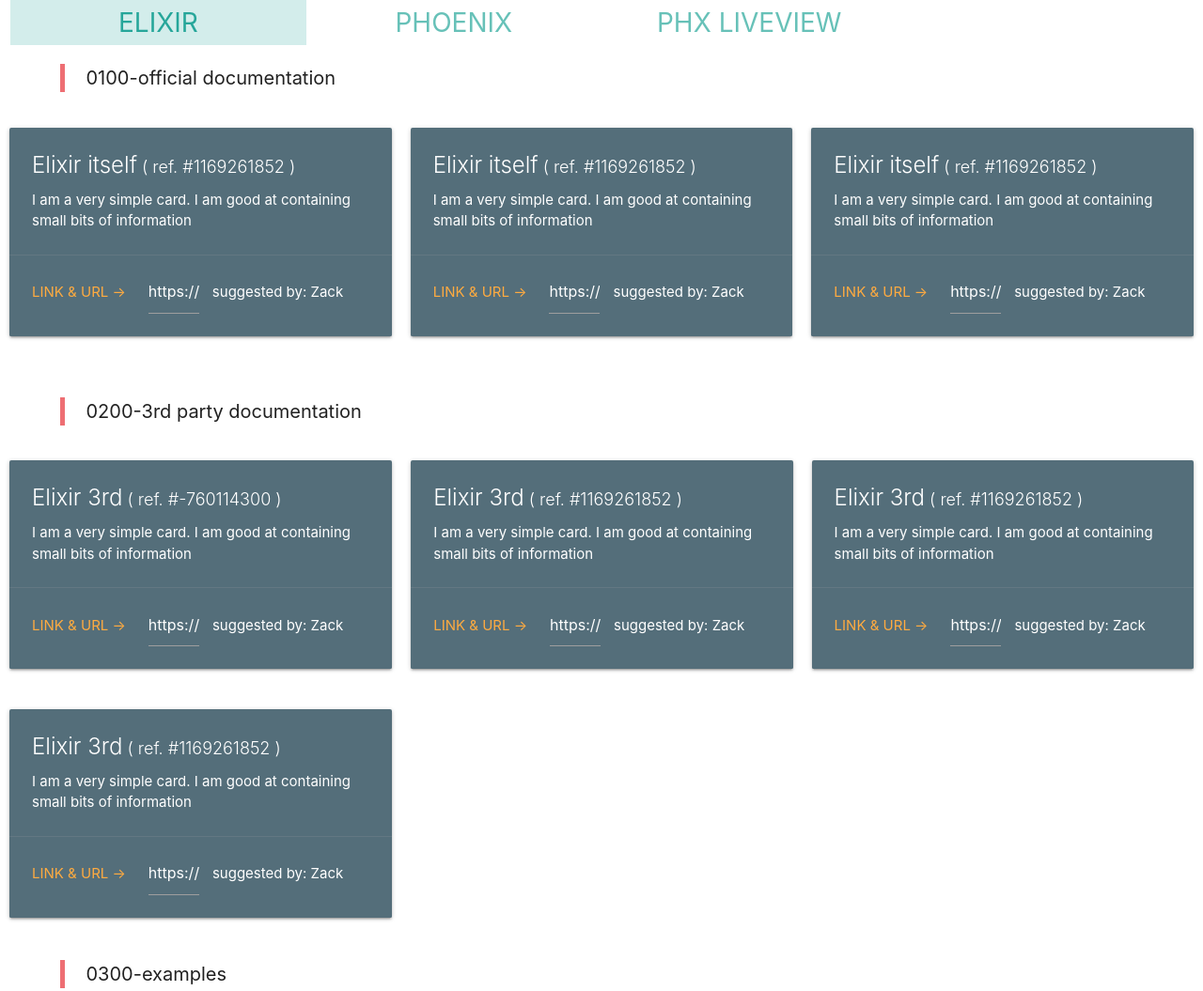
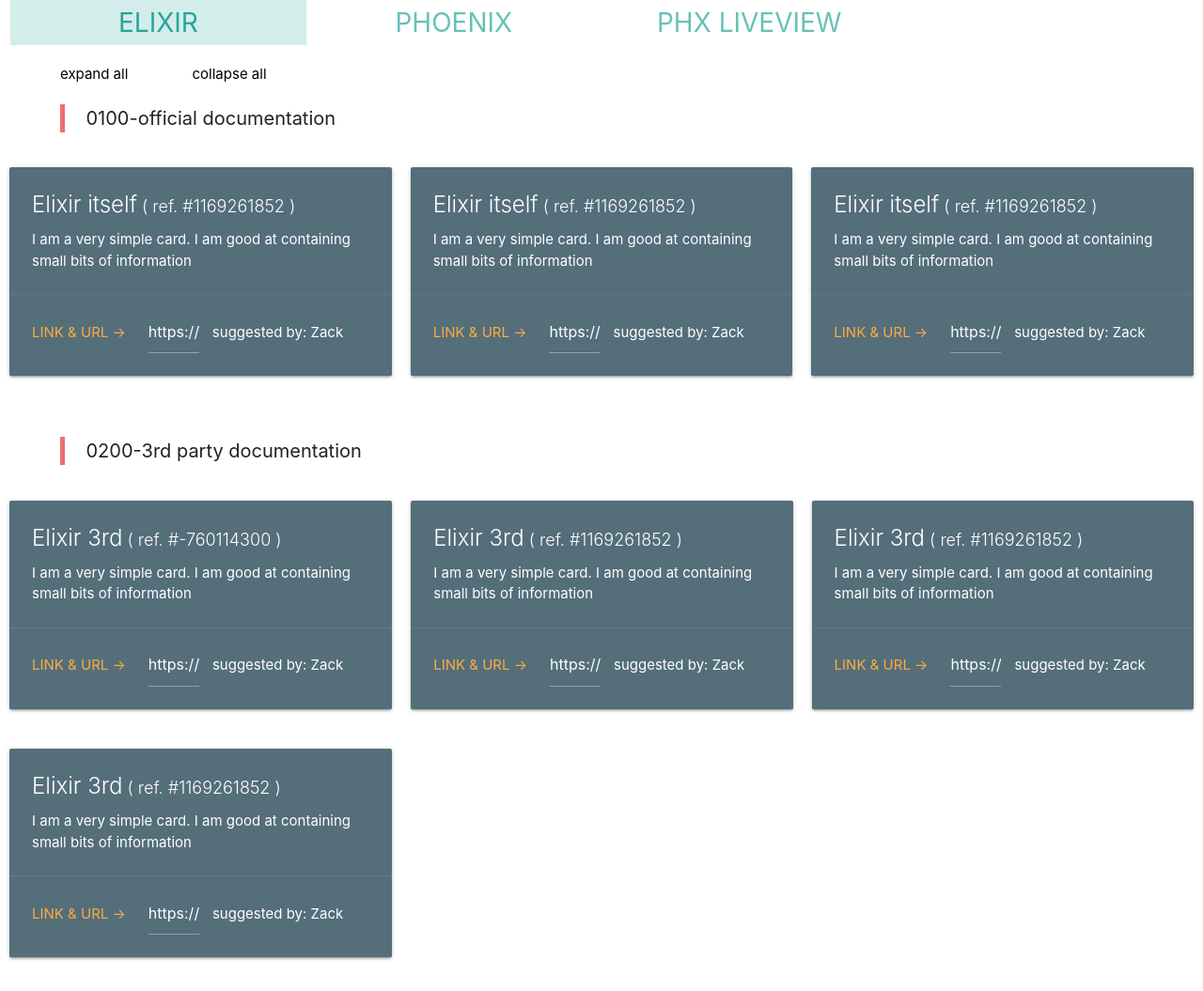
Before and after one commit to aripovula/simpleGuide, a plain HTML site: page index.html in a window 1280 px wide. Shown: the top 1055 px of the page at 94% size. Drawn offline with nearby package versions, Linux system fonts and the light colour scheme.

Commit message:
Initial navigation works

```diff
--- /dev/null
+++ b/index.css
@@ -0,0 +1,47 @@
+.grid-container {
+  display: grid;
+  grid-template-columns: auto auto auto;
+}
+.grid-item {
+  margin: 10px;
+}
+.tabs .tab a {
+  color: rgba(38, 166, 154, 0.7);
+}
+.tabs .tab a:hover {
+  color:#26a69a;
+  cursor: pointer;
+}
+.tabs .tab a:focus.active {
+  color:#26a69a;
+  background-color: rgba(38, 166, 154, 0.2);
+}
+.tabs .tab a.active {
+  color:#26a69a;
+  background-color: rgba(38, 166, 154, 0.2);
+}
+.tabs .indicator {
+  background-color:#26a69a;
+  color:#26a69a;
+}
+.subheader {
+  margin-left: 5%;
+  font-size: 20px;
+}
+.subheader:hover {
+  cursor: pointer;
+  color: green;
+}
+
+.linkA{
+  margin-left: 5%;
+  color: black;
+}
+.linkA:hover {
+  cursor: pointer;
+  color: green;
+}
+
+.mystyle {
+  display: none;
+}
--- a/index.html
+++ b/index.html
@@ -7,71 +7,159 @@
     <title>learn Elixir & Phoenix</title>
     <link href="https://fonts.googleapis.com/icon?family=Material+Icons" rel="stylesheet">
     <link rel="stylesheet" href="https://cdnjs.cloudflare.com/ajax/libs/materialize/1.0.0/css/materialize.min.css">
-    <script type = "text/javascript" src = "https://code.jquery.com/jquery-2.1.1.min.js"></script>
+    <link rel="stylesheet" href="./index.css" />
+    <!-- <script type = "text/javascript" src = "https://code.jquery.com/jquery-2.1.1.min.js"></script>            -->
+    <script type = "text/javascript" src="https://code.jquery.com/jquery-3.4.1.min.js"
+    integrity="sha256-CSXorXvZcTkaix6Yvo6HppcZGetbYMGWSFlBw8HfCJo=" crossorigin="anonymous"></script>
     <script src = "https://cdnjs.cloudflare.com/ajax/libs/materialize/0.97.3/js/materialize.min.js"></script>
 </head>
-
-<style>
-    .grid-container {
-        display: grid;
-        grid-template-columns: auto auto auto;
-    }
-    .grid-item {
-        margin: 10px;
-    }
-    .tabs .tab a {
-        color: rgba(38, 166, 154, 0.7);
-    }
-    .tabs .tab a:hover {
-        color:#26a69a;
-        cursor: pointer;
-    }
-    .tabs .tab a:focus.active {
-        color:#26a69a;
-        background-color: rgba(38, 166, 154, 0.2);
-    }
-    .tabs .tab a.active {
-        color:#26a69a;
-        background-color: rgba(38, 166, 154, 0.2);
-    }
-    .tabs .indicator {
-        background-color:#26a69a;
-        color:#26a69a;
-    }
-    .subheader {
-        margin-left: 5%;
-        font-size: 20px;
-    }
-    .subheader:hover {
-        cursor: pointer;
-        color: green;
-    }
-    </style>
 
 <body>
     <div class = "row">
        <div class = "col s12">
           <ul class = "tabs">
              <li class = "tab col s3">
-                 <a class = "active" onclick="onTabChange('Elixir')">
+                 <a class = "active" onclick="renderCards('Elixir')">
                     <span style="font-size: 28px;">Elixir</span></a></li>
-             <li class = "tab col s3"><a onclick="onTabChange('Phoenix')">
+             <li class = "tab col s3"><a onclick="renderCards('Phoenix')">
                 <span style="font-size: 28px;">Phoenix</span></a></li>
-             <li class = "tab col s3"><a onclick="onTabChange('Liveview')">
+             <li class = "tab col s3"><a onclick="renderCards('Liveview')">
                 <span style="font-size: 28px;">PHX LiveView</span></a></li>
           </ul>
        </div>
     </div>
 
+    <a onclick="toggleView(true)" class="linkA">expand all</a>
+    <a onclick="toggleView(false)" class="linkA">collapse all</a>
+
     <div id="headersAndCards"></div>
 
-    <blockquote id="subheaders" class="subheader"></blockquote>
+    <script type="text/javascript">
+        var topics;
+        var currentField = "Elixir";
+        var subheaderEls = {};
+        window.onload = doOnLoad();
 
-    <div id="appsgridd" class="grid-container"></div>
+        function doOnLoad() {
+            topics = getTopics();
+            renderCards("Elixir");
+        }
 
-    <script type="text/javascript">
+        function getSubheads(){
+            var subheaders =
+                topics
+                .filter(i => i.field == currentField)
+                .map(i => i.topic);
+            return Array.from(new Set(subheaders)).sort();
 
-        var topics = [
+        }
+
+        function toggleView(isExpand) {
+            var subheadersSet = getSubheads();
+            for (var i = 0; i < subheadersSet.length; i++) {
+                var el = document.getElementById(subheadersSet[i]+"cont");
+                if (isExpand) {
+                    el.style.display  = "inline-grid";
+                } else {
+                    el.style.display = "none";
+                }
+            }
+        }
+
+        function hashCode(s){
+            return s.split("").reduce(function(a,b){a=((a<<5)-a)+b.charCodeAt(0);return a&a},0);
+        }
+
+        function renderCards(field) {
+            currentField = field;
+            var subheadersSet = getSubheads();
+            document.getElementById("headersAndCards").innerHTML = '';
+
+            for (var i = 0; i < subheadersSet.length; i++) {
+                var newDiv = document.createElement("div");
+                var blockquote = document.createElement("blockquote");
+                blockquote.id = subheadersSet[i];
+                blockquote.className = "subheader";
+                blockquote.innerHTML = subheadersSet[i];
+                blockquote.onclick = function() {
+                    var el = document.getElementById(this.id+"cont");
+                    if (window.getComputedStyle(el).display === "none") {
+                        el.style.display  = "inline-grid";
+                    } else {
+                        el.style.display = "none";
+                    }
+                };
+                newDiv.appendChild(blockquote);
+
+                var gridDiv = document.createElement("div");
+                gridDiv.id = subheadersSet[i]+"cont";
+                gridDiv.className = "grid-container";
+
+                subheaderEls[subheadersSet[i]] = gridDiv;
+                newDiv.appendChild(gridDiv);
+                document.getElementById("headersAndCards").appendChild(newDiv);
+            }
+
+            for (var i = 0; i < topics.length; i++) {
+                var aCard = document.createElement("div");
+                aCard.className = "grid-item";
+
+                if (topics[i].field == field) {
+
+                    var aCardInner1 = document.createElement("div");
+                    aCardInner1.className = "card blue-grey darken-1";
+                    aCard.appendChild(aCardInner1);
+
+                    var aCardInner2 = document.createElement("div");
+                    aCardInner2.className = "card-content white-text";
+                    aCardInner1.appendChild(aCardInner2);
+
+                    var title = document.createElement("span");
+                    title.className = "card-title";
+                    title.innerHTML = topics[i].title
+
+                    var ref = document.createElement("span");
+                    ref.style.fontSize = "18px";
+                    refTx = hashCode(topics[i].glink)
+                    ref.innerHTML = " ( ref. #" + refTx + " )";
+
+                    title.appendChild(ref);
+                    aCardInner2.appendChild(title);
+
+                    var comment = document.createElement("p");
+                    comment.innerHTML = topics[i].comment
+                    aCardInner2.appendChild(comment);
+
+                    var aCardInner3 = document.createElement("div");
+                    aCardInner3.className = "card-action";
+                    aCardInner1.appendChild(aCardInner3);
+
+                    var href = document.createElement("a");
+                    href.innerHTML = "Link & URL ->"
+                    href.href = topics[i].glink
+                    href.target = "blank"
+                    aCardInner3.appendChild(href);
+
+                    var url = document.createElement("input");
+                    url.type = "text"
+                    url.value = topics[i].glink
+                    url.style.width = "15%";
+                    url.style.color = "white";
+                    aCardInner3.appendChild(url);
+
+                    var suggested = document.createElement("span");
+                    suggested.style.color = "white";
+                    suggested.style.marginLeft = "10px";
+                    suggested.innerHTML = " suggested by: " + topics[i].suggestedBy
+                    aCardInner3.appendChild(suggested);
+                }
+                subheaderEls[topics[i].topic].appendChild(aCard);
+                // document.getElementById("appsgridd").appendChild(aCard);
+            }
+        }
+
+        function getTopics() {
+            return [
                     {
                         field: 'Elixir',
                         topic: '0200-3rd party documentation',
@@ -152,106 +240,7 @@
                         suggestedBy: 'Zack',
                         glink: 'https://elixir-lang.org/getting-started/introduction.html'
                     }
-        ];
-
-        var subheaders = topics.map(i => i.topic);
-        var subheadersSet = Array.from(new Set(subheaders)).sort();
-
-        window.onload = renderCards("Elixir");
-
-        function onTabChange(field) {
-            renderCards(field);
-        }
-
-        function hashCode(s){
-            return s.split("").reduce(function(a,b){a=((a<<5)-a)+b.charCodeAt(0);return a&a},0);
-        }
-
-        // <div id="headersAndCards"></div>
-        // <blockquote id="subheaders" class="subheader"></blockquote>
-        // <div id="appsgridd" class="grid-container"></div>
-
-        function renderCards(field) {
-            document.getElementById("headersAndCards").innerHTML = '';
-            document.getElementById("appsgridd").innerHTML = '';
-
-            var subheaderEls = {};
-
-            for (var i = 0; i < subheadersSet.length; i++) {
-                if (topics[i].field == field) {
-                    var newDiv = document.createElement("div");
-                    var blockquote = document.createElement("blockquote");
-                    blockquote.className = "subheader";
-                    blockquote.innerHTML = subheadersSet[i];
-                    newDiv.appendChild(blockquote);
-
-                    var gridDiv = document.createElement("div");
-                    gridDiv.id = "grid-container";
-                    gridDiv.className = "grid-container";
-                    newDiv.appendChild(gridDiv);
-
-                    // subheaderEls[subheadersSet[i]+"title"] = blockquote;
-                    subheaderEls[subheadersSet[i]] = gridDiv;
-                    document.getElementById("headersAndCards").appendChild(newDiv);
-                }
-            }
-
-            for (var i = 0; i < topics.length; i++) {
-                var aCard = document.createElement("div");
-                aCard.className = "grid-item";
-
-                if (topics[i].field == field) {
-
-                    var aCardInner1 = document.createElement("div");
-                    aCardInner1.className = "card blue-grey darken-1";
-                    aCard.appendChild(aCardInner1);
-
-                    var aCardInner2 = document.createElement("div");
-                    aCardInner2.className = "card-content white-text";
-                    aCardInner1.appendChild(aCardInner2);
-
-                    var title = document.createElement("span");
-                    title.className = "card-title";
-                    title.innerHTML = topics[i].title
-
-                    var ref = document.createElement("span");
-                    ref.style.fontSize = "18px";
-                    refTx = hashCode(topics[i].glink)
-                    ref.innerHTML = " ( ref. #" + refTx + " )";
-
-                    title.appendChild(ref);
-                    aCardInner2.appendChild(title);
-
-                    var comment = document.createElement("p");
-                    comment.innerHTML = topics[i].comment
-                    aCardInner2.appendChild(comment);
-
-                    var aCardInner3 = document.createElement("div");
-                    aCardInner3.className = "card-action";
-                    aCardInner1.appendChild(aCardInner3);
-
-                    var href = document.createElement("a");
-                    href.innerHTML = "Link & URL ->"
-                    href.href = topics[i].glink
-                    href.target = "blank"
-                    aCardInner3.appendChild(href);
-
-                    var url = document.createElement("input");
-                    url.type = "text"
-                    url.value = topics[i].glink
-                    url.style.width = "15%";
-                    url.style.color = "white";
-                    aCardInner3.appendChild(url);
-
-                    var suggested = document.createElement("span");
-                    suggested.style.color = "white";
-                    suggested.style.marginLeft = "10px";
-                    suggested.innerHTML = " suggested by: " + topics[i].suggestedBy
-                    aCardInner3.appendChild(suggested);
-                }
-                subheaderEls[topics[i].topic].appendChild(aCard);
-                // document.getElementById("appsgridd").appendChild(aCard);
-            }
+                ]
         }
     </script>
 </body>
```
Lines whose indentation alone changed are shown as unchanged.
